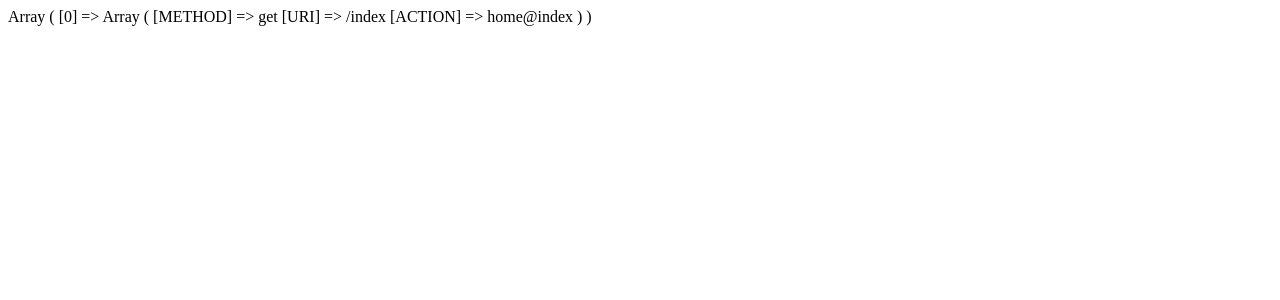
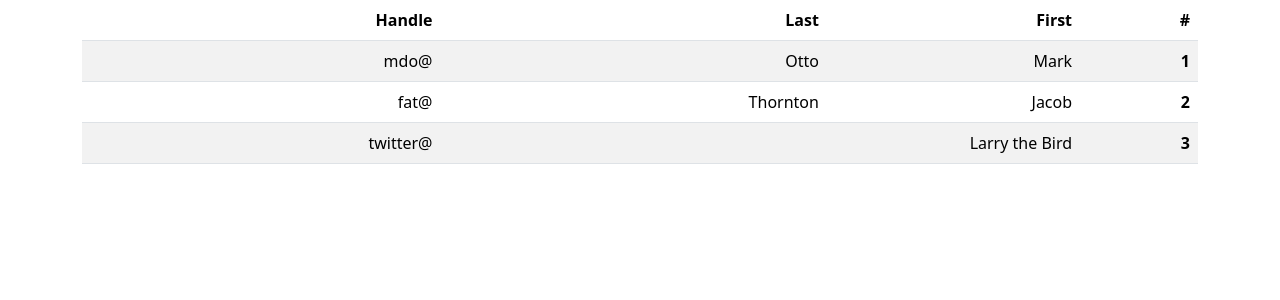
Before and after one commit to mehdiB-dev1993/interview, a PHP site: page /Views/Home/HomeView.php in a window 1280 px wide. Shown: the top 300 px of the page. Run offline with PHP 8.4, Linux system fonts and the light colour scheme.

Commit message:
forth = create views file

```diff
--- a/App/Core/Routes/Routing.php
+++ b/App/Core/Routes/Routing.php
@@ -2,9 +2,8 @@
 
 namespace App\Core\Routes;
 
-use App\Controllers\HomeController;
-use App\core\Routes\Route;
-use App\core\Request;
+use App\Core\Routes\Route;
+use App\Core\Request;
 
 class Routing
 {
--- /dev/null
+++ b/Assets/style.css
@@ -0,0 +1,21 @@
+*
+{
+    direction: rtl;
+}
+
+.container
+{
+
+}
+
+.container .sidebar
+{
+    width: 300px;
+    background: #303c47;
+    height: 100vh;
+}
+
+.container .main
+{
+
+}
--- a/Config/Import.php
+++ b/Config/Import.php
@@ -1,4 +1,7 @@
 <?php
+
+use App\Core\Routes\Routing;
 
 include_once __DIR__ .'/../vendor/autoload.php';
 include_once 'Config/web.php';
+new Routing();
--- a/Config/web.php
+++ b/Config/web.php
@@ -3,4 +3,4 @@
 
 use App\Core\Routes\Route;
 
-Route::Get('/index','home@index');
+Route::Get('/index','Home@index');
--- /dev/null
+++ b/Views/Home/HomeView.php
@@ -0,0 +1,54 @@
+<!doctype html>
+<html lang="en">
+<head>
+    <meta charset="UTF-8">
+    <meta name="viewport"
+          content="width=device-width, user-scalable=no, initial-scale=1.0, maximum-scale=1.0, minimum-scale=1.0">
+    <meta http-equiv="X-UA-Compatible" content="ie=edge">
+    <link rel="stylesheet" href="../../Assets/style.css">
+    <link href="https://cdn.jsdelivr.net/npm/bootstrap@5.3.1/dist/css/bootstrap.min.css" rel="stylesheet" integrity="sha384-4bw+/aepP/YC94hEpVNVgiZdgIC5+VKNBQNGCHeKRQN+PtmoHDEXuppvnDJzQIu9" crossorigin="anonymous">
+
+    <title>Document</title>
+</head>
+<body>
+<div class="container">
+    <!--<div class="sidebar"></div>-->
+    <div class="main">
+
+        <table class="table table-striped table-hover">
+            <thead>
+            <tr>
+                <th scope="col">#</th>
+                <th scope="col">First</th>
+                <th scope="col">Last</th>
+                <th scope="col">Handle</th>
+            </tr>
+            </thead>
+            <tbody>
+            <tr>
+                <th scope="row">1</th>
+                <td>Mark</td>
+                <td>Otto</td>
+                <td>@mdo</td>
+            </tr>
+            <tr>
+                <th scope="row">2</th>
+                <td>Jacob</td>
+                <td>Thornton</td>
+                <td>@fat</td>
+            </tr>
+            <tr>
+                <th scope="row">3</th>
+                <td colspan="2">Larry the Bird</td>
+                <td>@twitter</td>
+            </tr>
+            </tbody>
+        </table>
+    </div>
+
+
+</div>
+
+<script src="https://cdn.jsdelivr.net/npm/bootstrap@5.3.1/dist/js/bootstrap.bundle.min.js" integrity="sha384-HwwvtgBNo3bZJJLYd8oVXjrBZt8cqVSpeBNS5n7C8IVInixGAoxmnlMuBnhbgrkm" crossorigin="anonymous"></script>
+</body>
+</html>
--- a/index.php
+++ b/index.php
@@ -1,7 +1,2 @@
 <?php
 include_once 'Config/import.php';
-
-use App\Core\Routes\Route;
-
-
-print_r(Route::Routes());
```
Also changed, not shown: App/Controllers/HomeController.php (added, +11 -0 lines), App/Core/Request.php (+7 -7 lines), App/Helper/Helper.php (+16 -0 lines).
